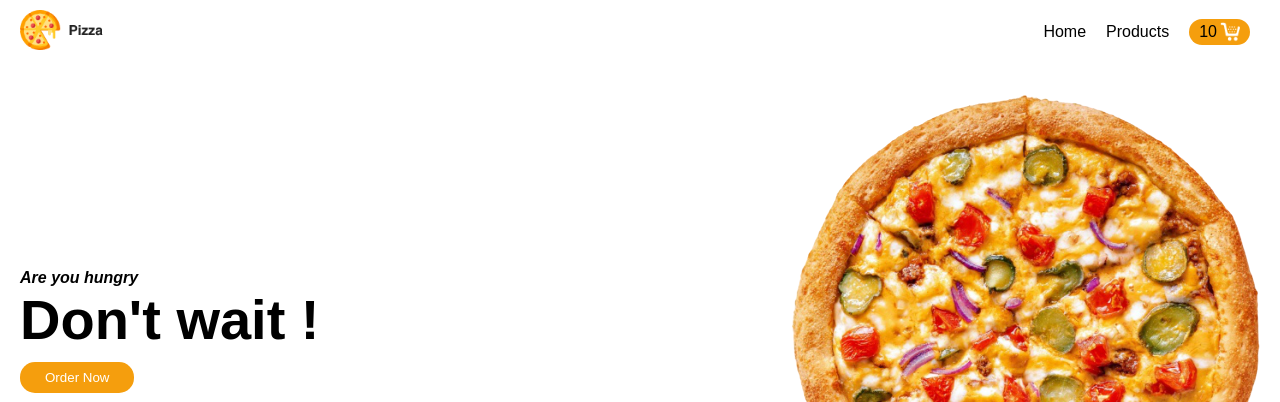
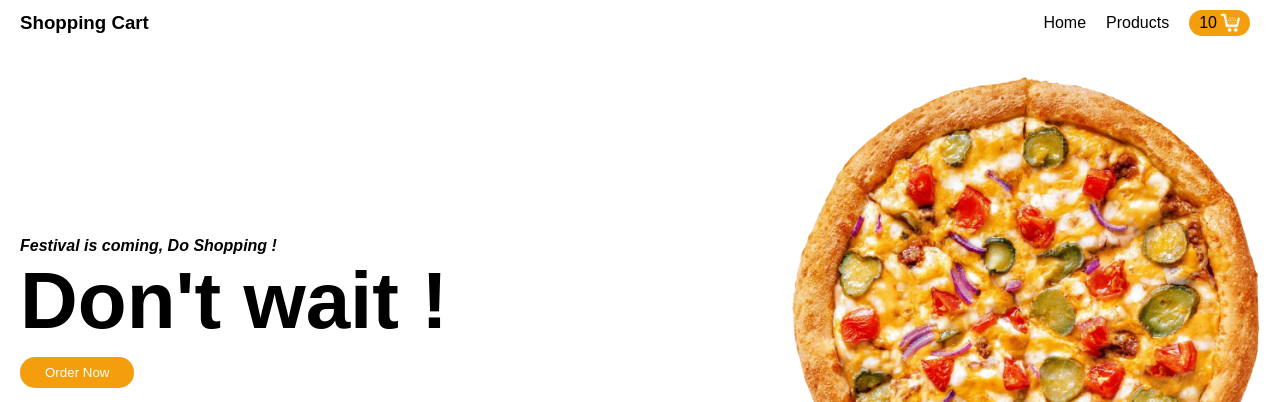
Before and after one commit to Firdosh01/Pizza-Restaurant-Website, a React (Create React App) app: page / in a window 1280 px wide. Shown: the top 402 px of the page. Built offline with nearby package versions, Linux system fonts and the light colour scheme.

Commit message:
little update

```diff
--- a/src/Components/Navigation.css
+++ b/src/Components/Navigation.css
@@ -4,8 +4,8 @@
     justify-content: space-between;
     padding: 10px 0;
 }
-.nav-container img{
-    height: 40px;
+.nav-container h3{
+    color: black;
 }
 .nav-container ul{
     display: flex;
--- a/src/Components/Navigation.js
+++ b/src/Components/Navigation.js
@@ -9,9 +9,7 @@ function Navigation() {
     <>
       <nav className='nav-container'>
 
-          <Link to="/">
-            <img src="/images/logo.png" alt="logo" />
-          </Link>
+            <h3>Shopping Cart</h3>
 
           <ul>
 
--- a/src/Pages/Home.css
+++ b/src/Pages/Home.css
@@ -12,7 +12,7 @@
 
 }
 .hero-left-content h1{
-    font-size: 3.5rem;
+    font-size: 5rem;
 
 }
 .hero-left-content button{
--- a/src/Pages/Home.js
+++ b/src/Pages/Home.js
@@ -10,7 +10,7 @@ function Home() {
         <div className='hero-container'>
 
             <div className='hero-left-content'>
-                <h6><em>Are you hungry</em></h6>
+                <h6><em>Festival is coming, Do Shopping !</em></h6>
                 <h1>Don't wait !</h1>
                 <button>Order Now</button>
             </div>
```
